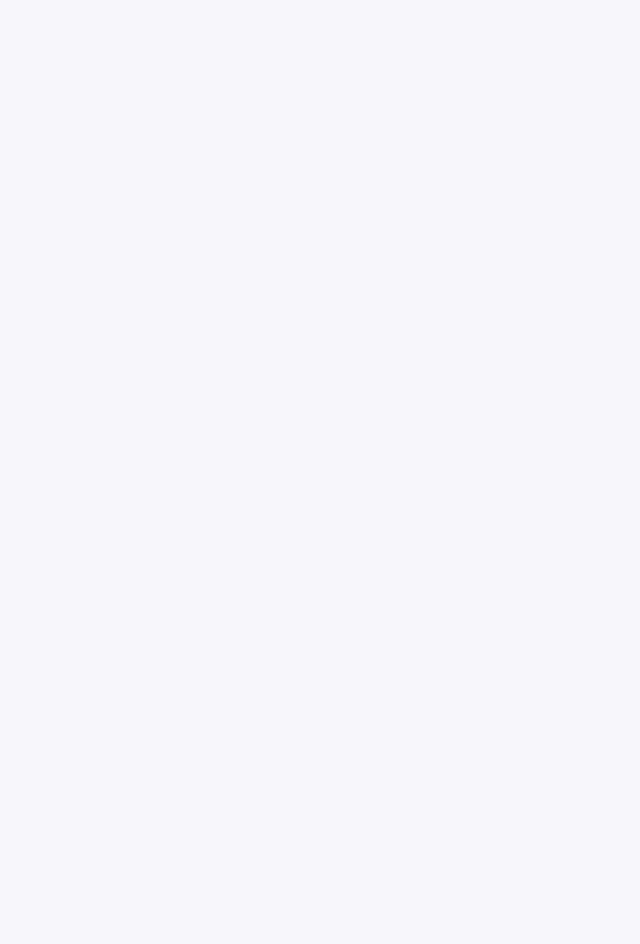
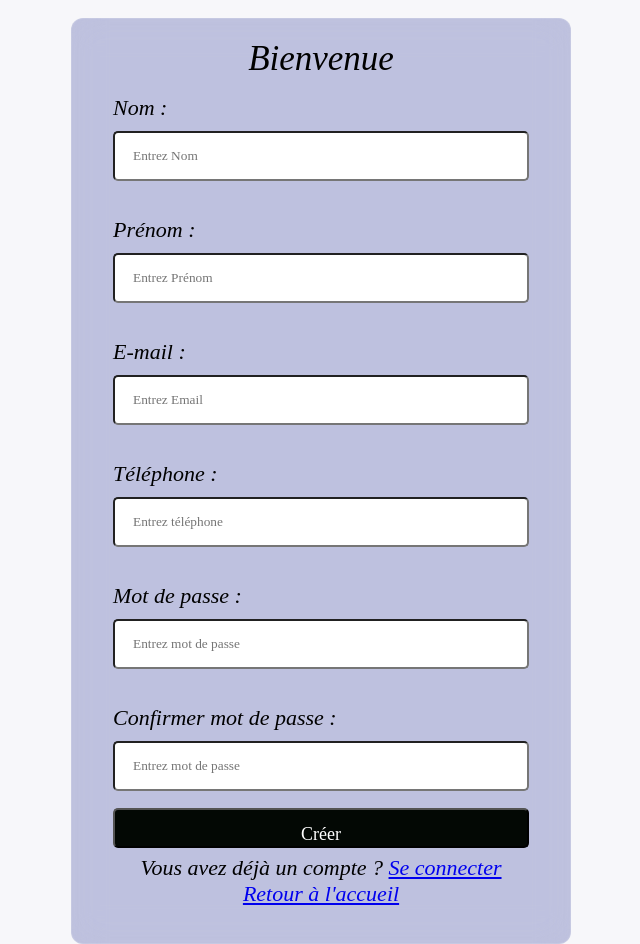
Before and after one commit to Karrimmel/project-web-m1, a React (Create React App) app in the folder project-web/: page /Register in a window 1280 px wide. Before the commit this address had no page. Shown: the part 260-1204 px from the top of the page, without its empty margins (319-959 px from the left). Before the commit the page ends 800 px from the top, so only its background shows below. Built offline with nearby package versions, Linux system fonts and the light colour scheme.

Commit message:
Register

```diff
--- a/project-web/src/App.js
+++ b/project-web/src/App.js
@@ -7,6 +7,7 @@ import './App.css'; // Stylesheet for the App component
 import Book from './Compenants/Book';
 import Ebooks from './Compenants/Ebooks';
 import LoginPage from './Compenants/login';
+import RegisterPage from './Compenants/registration';
 
 // Creating a router with predefined routes for the application
 const route = createBrowserRouter([
@@ -32,6 +33,11 @@ const route = createBrowserRouter([
     element: <LoginPage/>,
   },
   {
+    // Route for the ebooks page, which will render the Ebooks component
+    path: "/Register",
+    element: <RegisterPage/>,
+  },
+  {
     // Route for filtering ebooks by genre, which will also render the Ebooks component
     // The ":genrename" is a URL parameter that will be used to filter ebooks by a specific genre
     path: "/e_book/genre/:genrename",
--- a/project-web/src/Compenants/Navbar.js
+++ b/project-web/src/Compenants/Navbar.js
@@ -92,7 +92,7 @@ export default function Navbar() {
                   <div className="menu">
                       {/* Links to account creation and login pages */}
                       <Link to="/Login">Sign in</Link>
-                      <Link to="/">Sign on</Link>
+                      <Link to="/Register">Register</Link>
                   </div>
               </div>
           </ol>
--- /dev/null
+++ b/project-web/src/Compenants/registration.js
@@ -0,0 +1,61 @@
+import './css/Login.css';
+
+export default function RegisterPage() {
+    return (
+        <div>
+        {/* Your HTML content goes here */}
+        <a href="/">
+          <h1>
+            <img src="/Logo_Solution_Factory_2.png" alt="Logo La l'e-brairie" />
+          </h1>
+        </a>
+        <div className="formlogin">
+          <form action="/auth/register" method="POST">
+            {/* Headings for the form */}
+            <div className="headingsContainer">
+              <p>Bienvenue</p>
+            </div>
+
+            {/* Main container for all inputs */}
+            <div className="mainContainer">
+              {/* Username */}
+              <label htmlFor="Lname">Nom :</label>
+              <input type="text" placeholder="Entrez Nom" id="Lname" name="Lname" required />
+              <br /><br />
+
+              {/* Password */}
+              <label htmlFor="Fname">Prénom :</label>
+              <input type="text" placeholder="Entrez Prénom" id="Fname" name="Fname" required />
+              <br /><br />
+
+              {/* Email */}
+              <label htmlFor="Email">E-mail :</label>
+              <input type="text" placeholder="Entrez Email" id="Email" name="Email" required />
+              <br /><br />
+
+              {/* Phone Number */}
+              <label htmlFor="Pnumber">Téléphone :</label>
+              <input type="text" placeholder="Entrez téléphone" id="Pnumber" name="Pnumber" required />
+              <br /><br />
+
+              {/* Password */}
+              <label htmlFor="Pswrd">Mot de passe :</label>
+              <input type="password" placeholder="Entrez mot de passe" id="Pswrd" name="Pswrd" required />
+              <br /><br />
+
+              {/* Confirm Password */}
+              <label htmlFor="Cpswrd">Confirmer mot de passe :</label>
+              <input type="password" placeholder="Entrez mot de passe" id="Cpswrd" name="Cpswrd" required />
+
+              {/* Submit button */}
+              <button type="submit" id="btn">Créer</button>
+
+              <p className="">Vous avez déjà un compte ? <a href="login">Se connecter</a></p>
+              <a href="/"><p className="">Retour à l'accueil</p></a>
+            </div>
+          </form>
+        </div>
+
+      </div>
+    );
+  }
```
